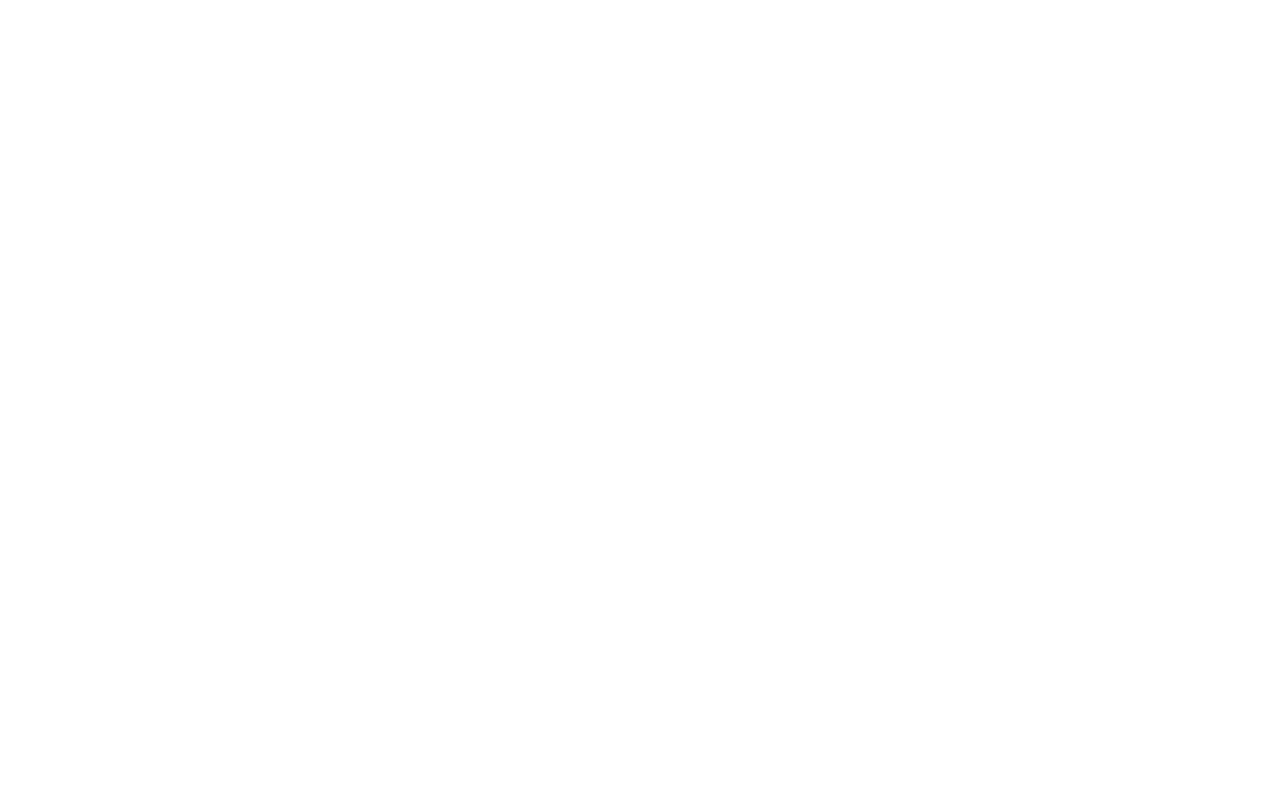
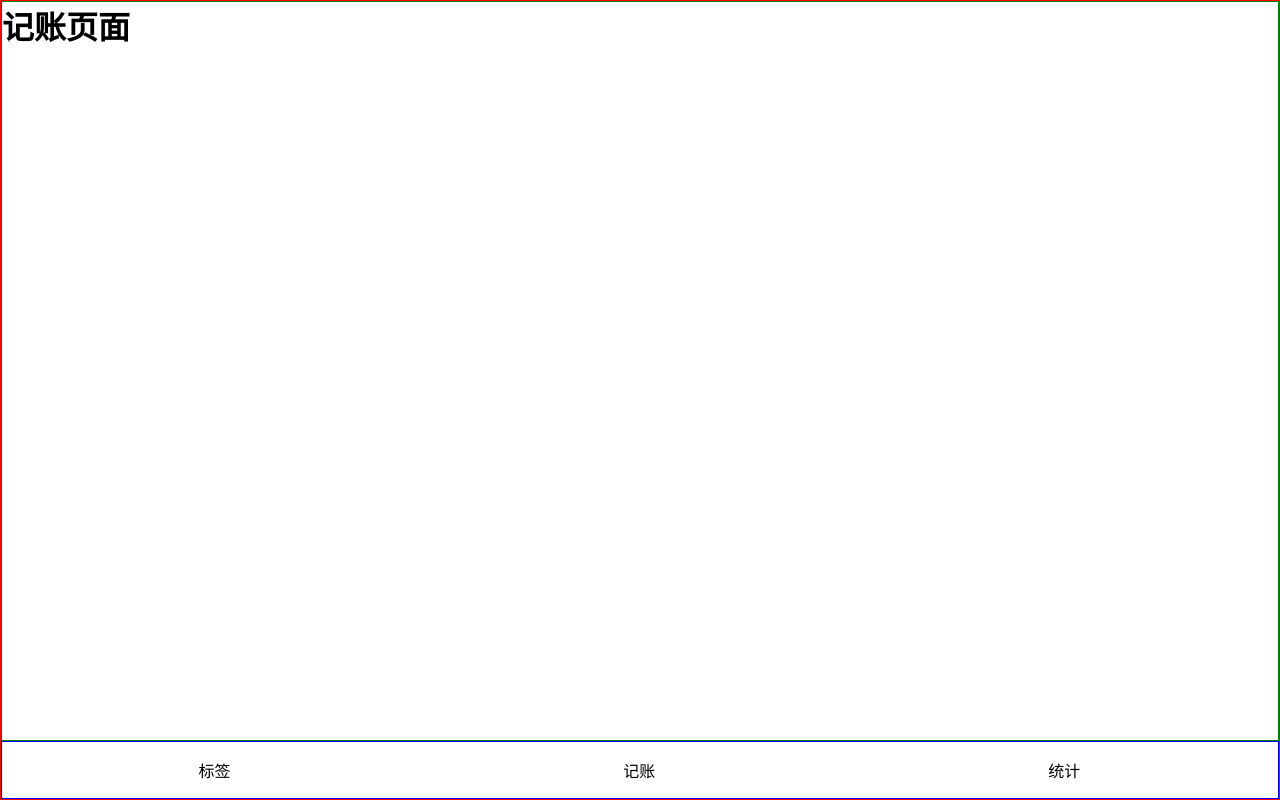
Before and after one commit to znzaznz/React-Morny, a React (Create React App) app: page /money in a window 1280 px wide. Built offline with nearby package versions, Linux system fonts and the light colour scheme; the HTML template or start-up script is replaced by a standard one.

Commit message:
写完了导航栏布局

```diff
--- a/package.json
+++ b/package.json
@@ -13,6 +13,7 @@
     "node-sass": "npm:dart-sass",
     "react": "^17.0.1",
     "react-dom": "^17.0.1",
+    "react-router-dom": "^5.2.0",
     "react-scripts": "4.0.3",
     "styled-components": "^5.2.1",
     "typescript": "^4.1.2",
@@ -43,6 +44,7 @@
     ]
   },
   "devDependencies": {
+    "@types/react-router-dom": "^5.1.7",
     "@types/styled-components": "^5.1.8"
   }
 }
--- a/src/App.tsx
+++ b/src/App.tsx
@@ -1,10 +1,79 @@
 import React from 'react';
+import {
+    BrowserRouter as Router,
+    Link,
+    Switch,
+    Route,
+    Redirect
+} from 'react-router-dom';
+import Tags from './components/Tags';
+import Statistics from './components/Statistics';
+import Money from './components/Money';
+import NoMatch from './components/NoMatch';
+import styled from 'styled-components';
+
+const Wrapper = styled.div`
+  border: 1px solid red;
+  min-height: 100vh;
+  display: flex;
+  flex-direction: column;
+`
+
+const Main = styled.div`
+  border: 1px solid green;
+  flex-grow: 1;
+  overflow: auto;
+`
+const  Nav = styled.nav`
+  border: 1px solid blue;
+  >ul {
+    display: flex;
+    >li{
+      width: 33.3%;
+      text-align: center;
+      padding: 16px;
+    }
+  }
+`
+
 
 function App() {
     return (
-        <div>
+        <Router>
+            <Wrapper>
+                <Main>
+                    <Switch>
+                        <Route path="/tags">
+                            <Tags />
+                        </Route>
+                        <Route path="/money">
+                            <Money />
+                        </Route>
+                        <Route path="/statistics">
+                            <Statistics />
+                        </Route>
+                        <Redirect exact from={"/"} to={"/money"}/>
+                        <Route path={"*"}>
+                            <NoMatch/>
+                        </Route>
+                    </Switch>
+                </Main>
 
-        </div>
+                <Nav>
+                    <ul>
+                        <li>
+                            <Link to="/tags">标签</Link>
+                        </li>
+                        <li>
+                            <Link to="/money">记账</Link>
+                        </li>
+                        <li>
+                            <Link to="/statistics">统计</Link>
+                        </li>
+                    </ul>
+                </Nav>
+            </Wrapper>
+        </Router>
     );
 }
 
--- /dev/null
+++ b/src/components/Money.tsx
@@ -0,0 +1,7 @@
+import React from 'react';
+
+export default function Money(){
+    return (
+        <h1>记账页面</h1>
+    )
+}
--- /dev/null
+++ b/src/components/NoMatch.tsx
@@ -0,0 +1,9 @@
+import React from 'react';
+
+export default function NoMatch(){
+    return (
+        <div>
+            您要找的页面错误
+        </div>
+    )
+}
--- /dev/null
+++ b/src/components/Statistics.tsx
@@ -0,0 +1,7 @@
+import React from 'react';
+
+export default function Statistics(){
+    return (
+        <h1>标签页面</h1>
+    )
+}
--- /dev/null
+++ b/src/components/Tags.tsx
@@ -0,0 +1,7 @@
+import React from 'react';
+
+export default function Tags(){
+    return (
+        <h1>标签页面</h1>
+    )
+}
--- /dev/null
+++ b/src/index.scss
@@ -0,0 +1,17 @@
+@import-normalize;
+
+*{
+  margin: 0;
+  padding: 0;
+}
+*{
+  box-sizing: border-box;
+}
+*::before{box-sizing: border-box}
+*::after{box-sizing: border-box}
+ul,ol{
+  list-style: none;
+}
+a{
+  text-decoration: none;color:inherit
+}
--- a/src/index.tsx
+++ b/src/index.tsx
@@ -2,6 +2,7 @@
 import ReactDOM from 'react-dom';
 import App from './App';
 import reportWebVitals from './reportWebVitals';
+import "./index.scss"
 
 ReactDOM.render(
   <React.StrictMode>
```
Also changed, not shown: 1 other file (tests, documents, lock files or other folders).
